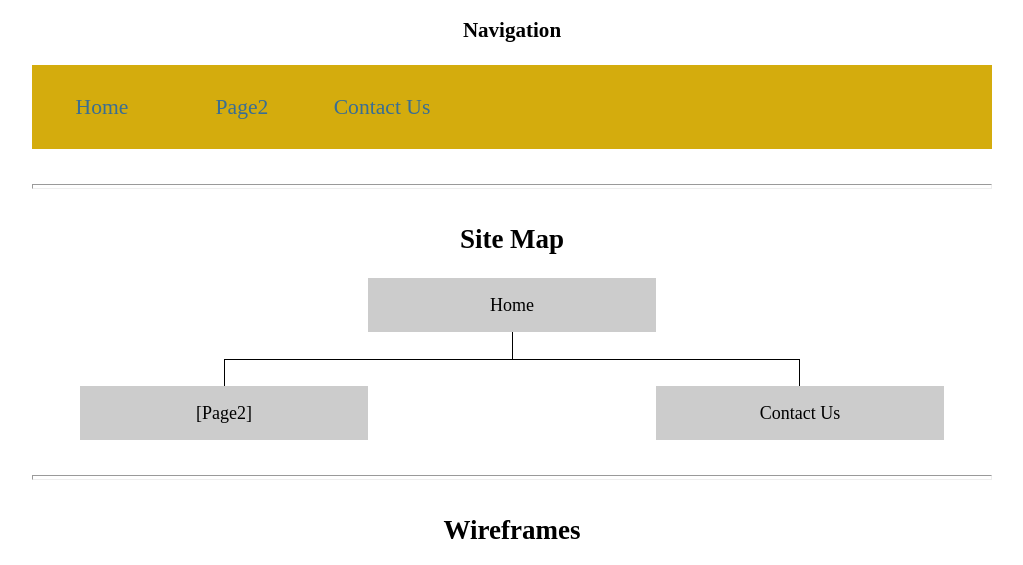
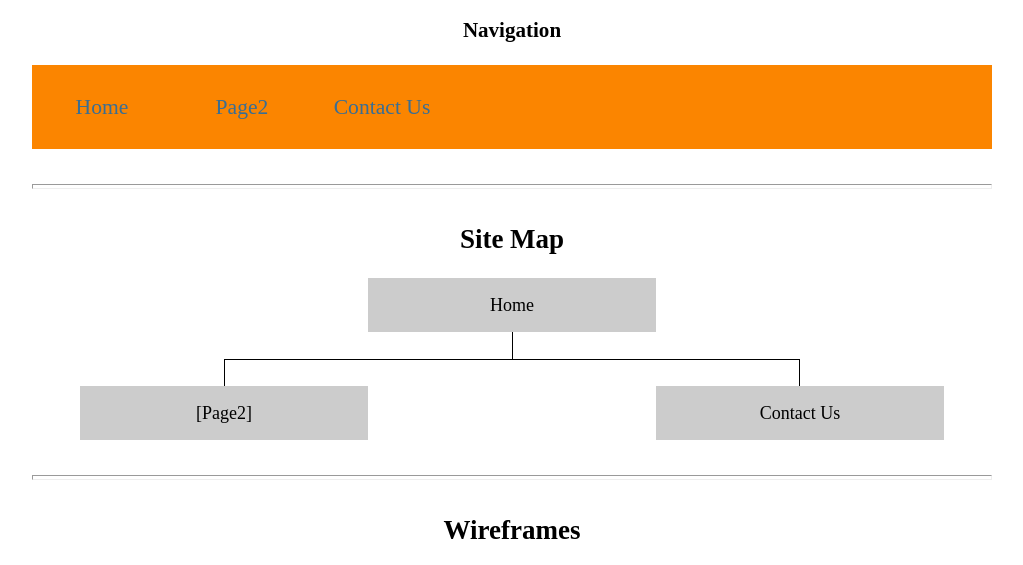
Before and after one commit to Schoolpro/wdd-130, a plain HTML site: page wwr/site-plan-rafting.html in a window 1280 px wide. Shown: the part 1970-2535 px from the top of the page, without its empty margins (128-1151 px from the left). Drawn offline with Linux system fonts and the light colour scheme.

Commit message:
text correction

```diff
--- a/wwr/styles/site-plan-rafting.css
+++ b/wwr/styles/site-plan-rafting.css
@@ -21,7 +21,7 @@ Fonts are separated by a | */
 --paragraph-color-on-color: #FFFFFF; /* paragraph text on a colored background */
 --paragraph-background-color: #000000;
   --nav-link-color: #396E94;
-  --nav-background-color: #D4AC0D;
+  --nav-background-color: #FB8500;
   --nav-hover-link-color: white;
   --nav-hover-background-color: #396E94;
 }
```
